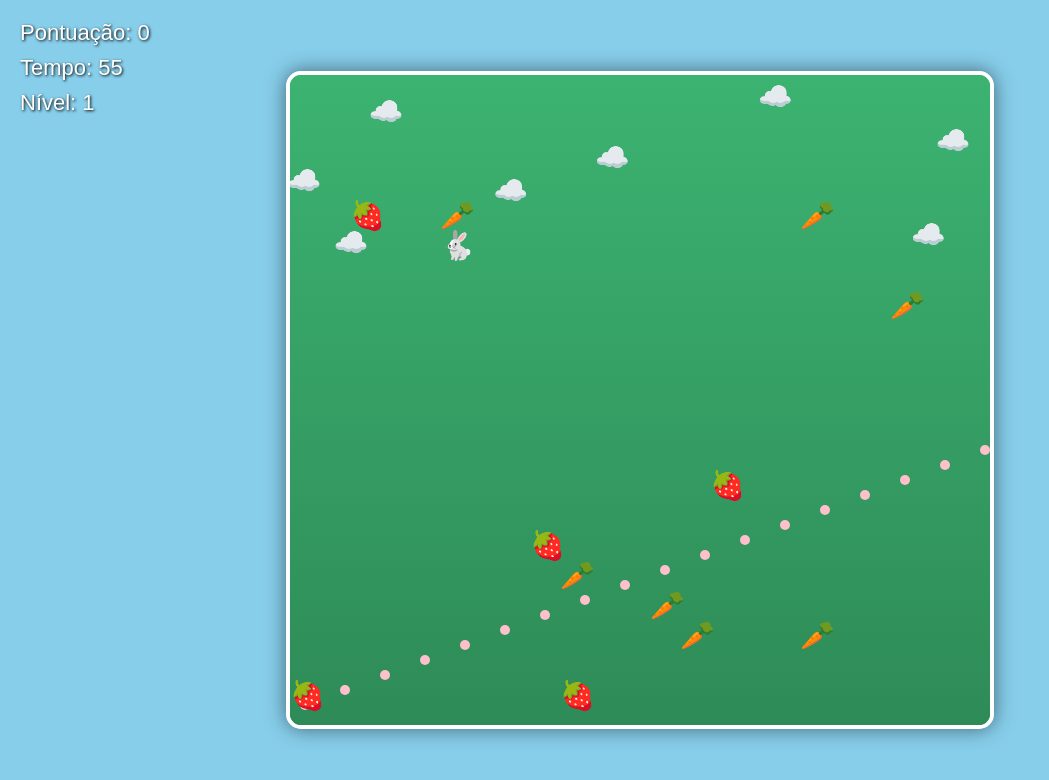
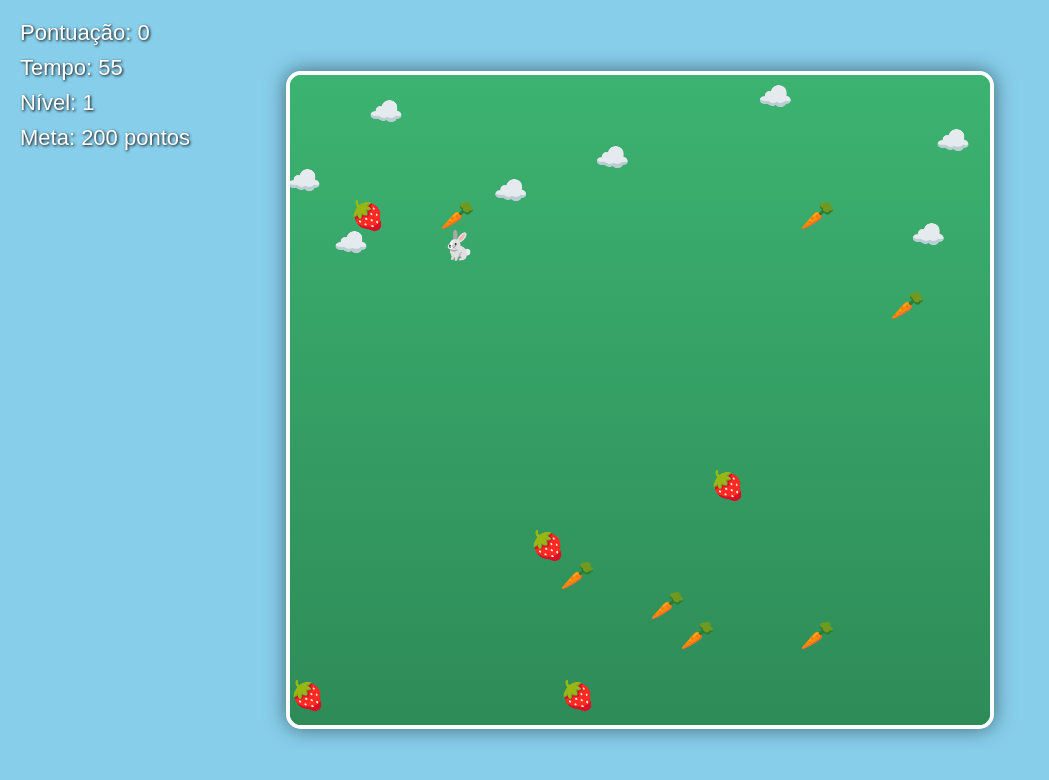
Before and after one commit to ccarlinhosss/coelho.java, a plain HTML site: page index.html in a window 1280 px wide. Shown: the whole page, without its empty margins (0-1049 px from the left). Drawn offline with Linux system fonts and the light colour scheme.

Commit message:
alteracao na pontuação

```diff
--- a/index.html
+++ b/index.html
@@ -5,7 +5,7 @@
 <title>Jogo do Coelho Animado</title>
 <style>
   body {
-    background: #87CEEB; /* céu azul */
+    background: #87CEEB;
     display: flex;
     justify-content: center;
     align-items: center;
@@ -18,10 +18,10 @@
     border: 4px solid white;
     border-radius: 15px;
     box-shadow: 0 0 20px rgba(0,0,0,0.5);
-    background: linear-gradient(#3cb371, #2e8b57); /* grama */
+    background: linear-gradient(#3cb371, #2e8b57);
   }
 
-  #score, #timer, #level {
+  #score, #timer, #level, #goal {
     position: absolute;
     left: 20px;
     font-size: 22px;
@@ -31,12 +31,14 @@
   #score { top: 20px; }
   #timer { top: 55px; }
   #level { top: 90px; }
+  #goal { top: 125px; }
 </style>
 </head>
 <body>
 <div id="score">Pontuação: 0</div>
 <div id="timer">Tempo: 0</div>
 <div id="level">Nível: 1</div>
+<div id="goal">Meta: 200 pontos</div>
 <canvas id="gameCanvas" width="700" height="650"></canvas>
 
 <script>
@@ -53,27 +55,25 @@ let coelho = { x: 5, y: 5, px: 5*gridSize, py: 5*gridSize };
 let cenouras = [];
 let morangos = [];
 
-// Decorações (nuvens, flores)
+// Decorações
 let decoracoes = [];
 let score = 0;
 
-// Áudios locais (coloque "cenoura.mp3" e "morango.mp3" na mesma pasta do index.html)
+// Áudios
 const audioCenoura = new Audio("cenoura.mp3");
 const audioMorango = new Audio("morango.mp3");
 
 // Níveis
 let nivel = 1;
-let tempoRestante = 60; // segundos
+let tempoRestante = 60;
 let intervalTimer;
 
-// Configurações por nível
 const niveis = {
   1: { pontos: 200, tempo: 60 },
   2: { pontos: 450, tempo: 120 },
   3: { pontos: 800, tempo: 180 }
 };
 
-// Gerar itens aleatórios
 function gerarItemArray(array, emoji, quantidade){
   array.length = 0;
   for(let i=0;i<quantidade;i++){
@@ -85,20 +85,25 @@ function gerarItemArray(array, emoji, quantidade){
   }
 }
 
+function atualizarHUD() {
+  document.getElementById("score").innerText = "Pontuação: " + score;
+  document.getElementById("timer").innerText = "Tempo: " + tempoRestante;
+  document.getElementById("level").innerText = "Nível: " + nivel;
+  document.getElementById("goal").innerText = "Meta: " + niveis[nivel].pontos + " pontos";
+}
+
 function resetarNivel(){
   coelho = { x: 5, y: 5, px: 5*gridSize, py: 5*gridSize };
   gerarItemArray(cenouras, "🥕", 7);
   gerarItemArray(morangos, "🍓", 5);
   tempoRestante = niveis[nivel].tempo;
   score = 0;
-  document.getElementById("score").innerText = "Pontuação: " + score;
-  document.getElementById("timer").innerText = "Tempo: " + tempoRestante;
-  document.getElementById("level").innerText = "Nível: " + nivel;
+  atualizarHUD();
 
   clearInterval(intervalTimer);
   intervalTimer = setInterval(()=>{
     tempoRestante--;
-    document.getElementById("timer").innerText = "Tempo: " + tempoRestante;
+    atualizarHUD();
 
     if(tempoRestante <= 0){
       if(score >= niveis[nivel].pontos){
@@ -121,7 +126,6 @@ function resetarNivel(){
 gerarItemArray(cenouras, "🥕", 7);
 gerarItemArray(morangos, "🍓", 5);
 
-// Decorações
 for(let i=0;i<10;i++){
   decoracoes.push({
     x: Math.random() * canvas.width,
@@ -131,7 +135,6 @@ for(let i=0;i<10;i++){
   });
 }
 
-// Controle
 let dx=0, dy=0;
 document.addEventListener("keydown", e=>{
   if(e.key==="ArrowUp"||e.key==="w"){dx=0; dy=-1;}
@@ -140,32 +143,20 @@ document.addEventListener("keydown", e=>{
   if(e.key==="ArrowRight"||e.key==="d"){dx=1; dy=0;}
 });
 
-// Função para desenhar fundo com grama e flores pequenas
 function desenharFundo(){
   const grad = ctx.createLinearGradient(0,0,0,canvas.height);
   grad.addColorStop(0,"#3cb371");
   grad.addColorStop(1,"#2e8b57");
   ctx.fillStyle = grad;
   ctx.fillRect(0,0,canvas.width,canvas.height);
-
-  // Flores pequenas
-  for(let i=0;i<20;i++){
-    ctx.fillStyle = "pink";
-    ctx.beginPath();
-    ctx.arc(i*40 + 15, canvas.height - (i*15 + 20), 5,0,2*Math.PI);
-    ctx.fill();
-  }
 }
 
-// Função principal do jogo
 function gameLoop(){
-  // Atualiza posições do coelho suavemente
   coelho.px += (coelho.x*gridSize - coelho.px)*0.2;
   coelho.py += (coelho.y*gridSize - coelho.py)*0.2;
 
   desenharFundo();
 
-  // Desenhar decorações animadas
   decoracoes.forEach(d=>{
     ctx.font="28px Arial";
     ctx.fillText(d.tipo, d.x, d.y);
@@ -173,27 +164,22 @@ function gameLoop(){
     if(d.x>canvas.width)d.x=-50;
   });
 
-  // Desenhar itens
   ctx.font="28px Arial";
   cenouras.forEach(c=>ctx.fillText(c.tipo, c.x*gridSize, c.y*gridSize+gridSize));
   morangos.forEach(m=>ctx.fillText(m.tipo, m.x*gridSize, m.y*gridSize+gridSize));
 
-  // Desenhar coelho
   ctx.font="28px Arial";
   ctx.fillText("🐇", coelho.px, coelho.py + gridSize);
 
-  // Movimento do coelho
   coelho.x += dx;
   coelho.y += dy;
   dx=0; dy=0;
 
-  // Limites
   if(coelho.x<0)coelho.x=0;
   if(coelho.y<0)coelho.y=0;
   if(coelho.x>=tileCount)coelho.x=tileCount-1;
   if(coelho.y>=tileCount)coelho.y=tileCount-1;
 
-  // Colisão com cenouras
   cenouras.forEach((c,i)=>{
     if(c.x===coelho.x && c.y===coelho.y){
       score+=5;
@@ -203,7 +189,6 @@ function gameLoop(){
     }
   });
 
-  // Colisão com morangos
   morangos.forEach((m,i)=>{
     if(m.x===coelho.x && m.y===coelho.y){
       score+=10;
@@ -213,9 +198,8 @@ function gameLoop(){
     }
   });
 
-  document.getElementById("score").innerText = "Pontuação: "+score;
+  atualizarHUD();
 
-  // Verificação automática de avanço de nível
   if(score >= niveis[nivel].pontos){
     if(nivel < 3){
       nivel++;
@@ -230,7 +214,6 @@ function gameLoop(){
   requestAnimationFrame(gameLoop);
 }
 
-// Inicia o jogo
 resetarNivel();
 gameLoop();
 </script>
```
